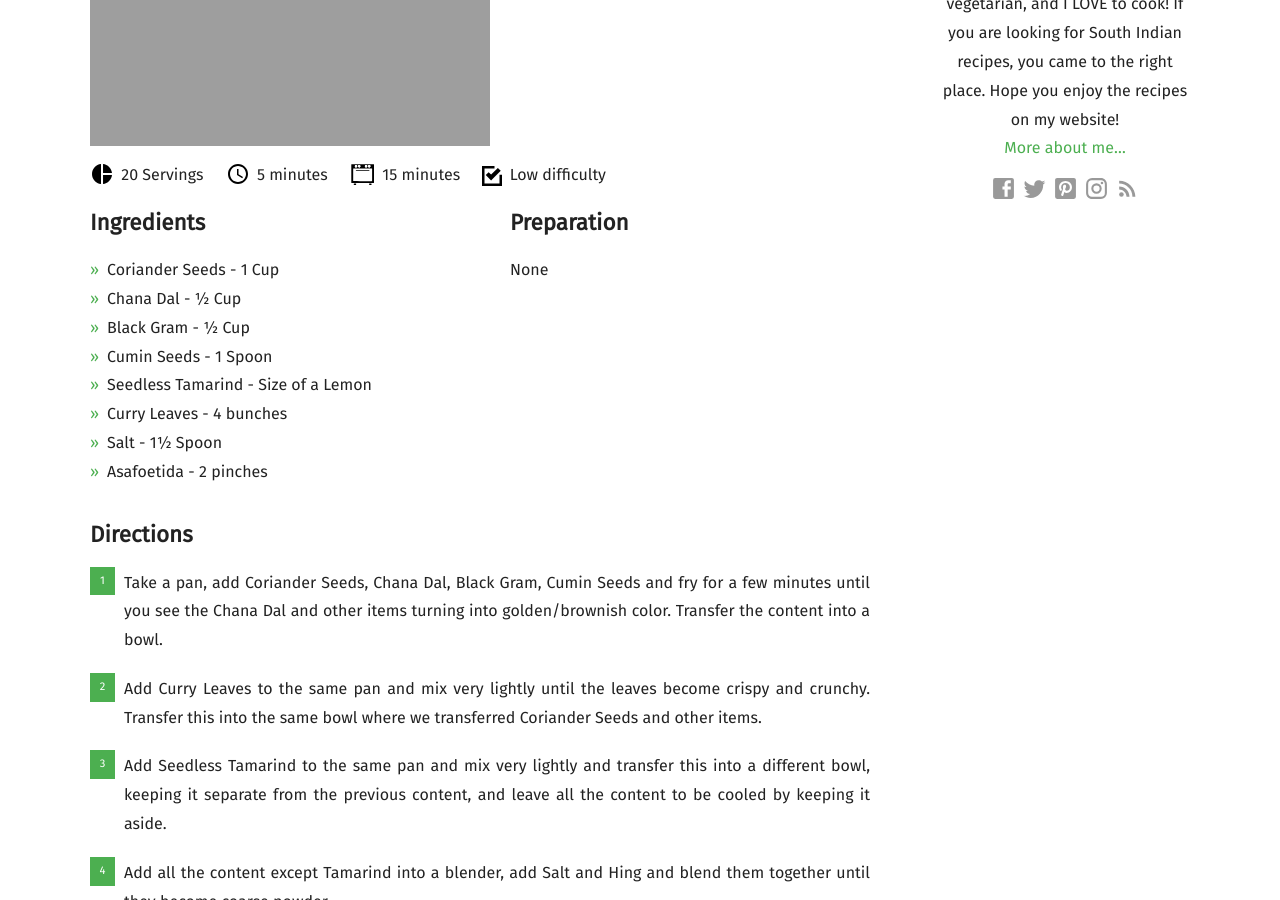
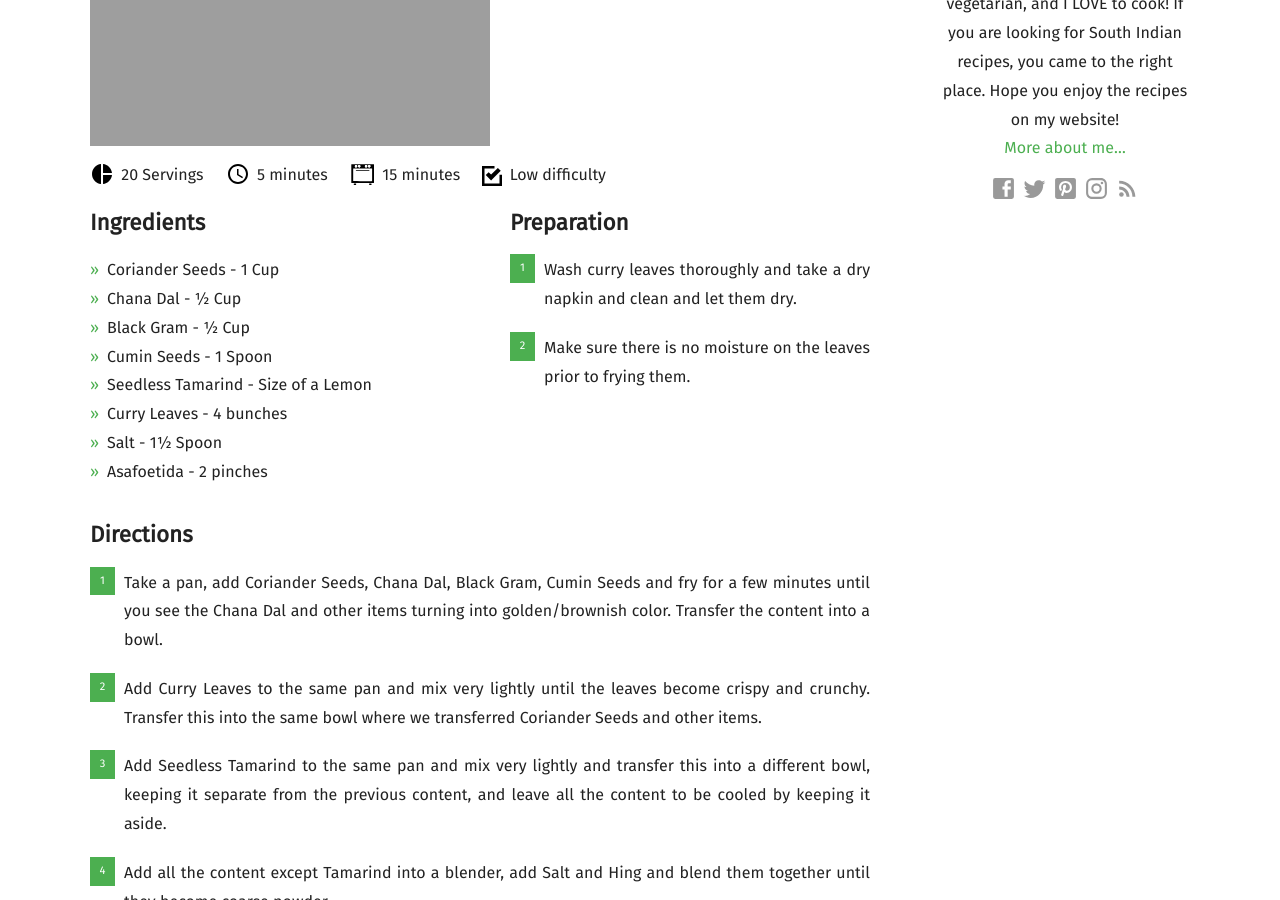
Before and after one commit to mallikasdishes/github.io, a Jekyll site: the page built from _posts/2019-02-18-karivepaku-powder.md, in a window 1280 px wide and 900 px high, scrolled down 607 px. Built offline with Jekyll 4.4.1, drawn with Linux system fonts in a browser that asks for light colours; nearby versions of some CDN libraries; some web fonts are replaced; comment, search, counter and statistics services are not loaded.

Commit message:
Update 2019-02-18-karivepaku-powder.md

```diff
--- a/_posts/2019-02-18-karivepaku-powder.md
+++ b/_posts/2019-02-18-karivepaku-powder.md
@@ -28,7 +28,9 @@ recipe:
       * Asafoetida - 2 pinches
   other_details: "The powder doesn't last fresh after a few months - It looses its taste over the period of time. It is best to make it fresh."
   prep_time: "5 minutes"
-  preparation_details: None
+  preparation_details: |-
+    1. Wash curry leaves thoroughly and take a dry napkin and clean and let them dry.
+    2. Make sure there is no moisture on the leaves prior to frying them.
   servings: "20 Servings"
   title: "Karivepaku (Curry Leaves) Powder"
 ---
```
